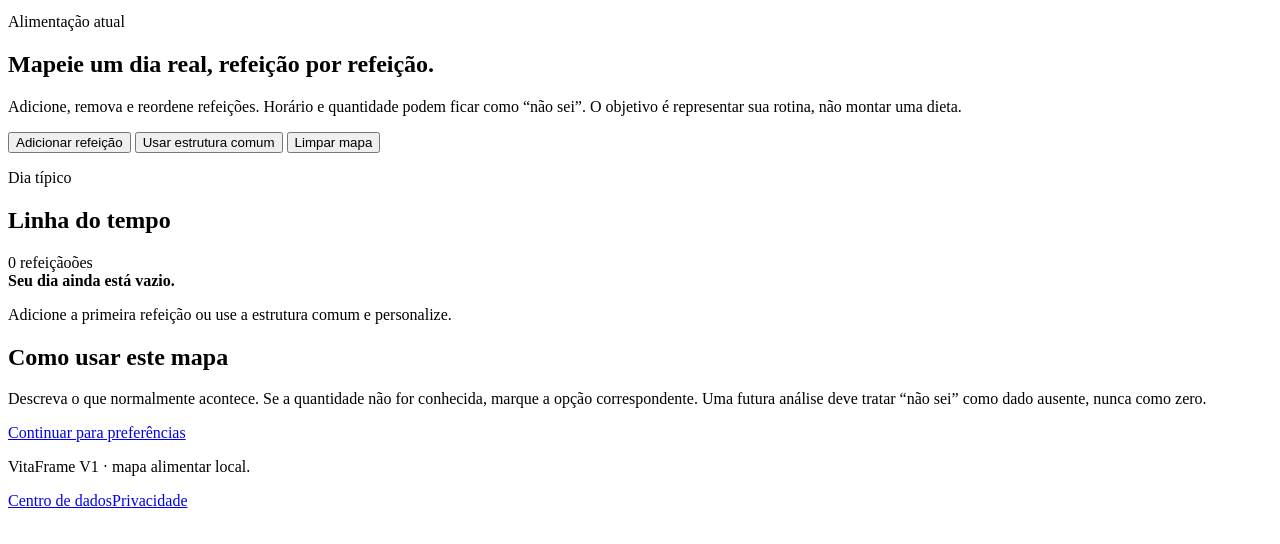
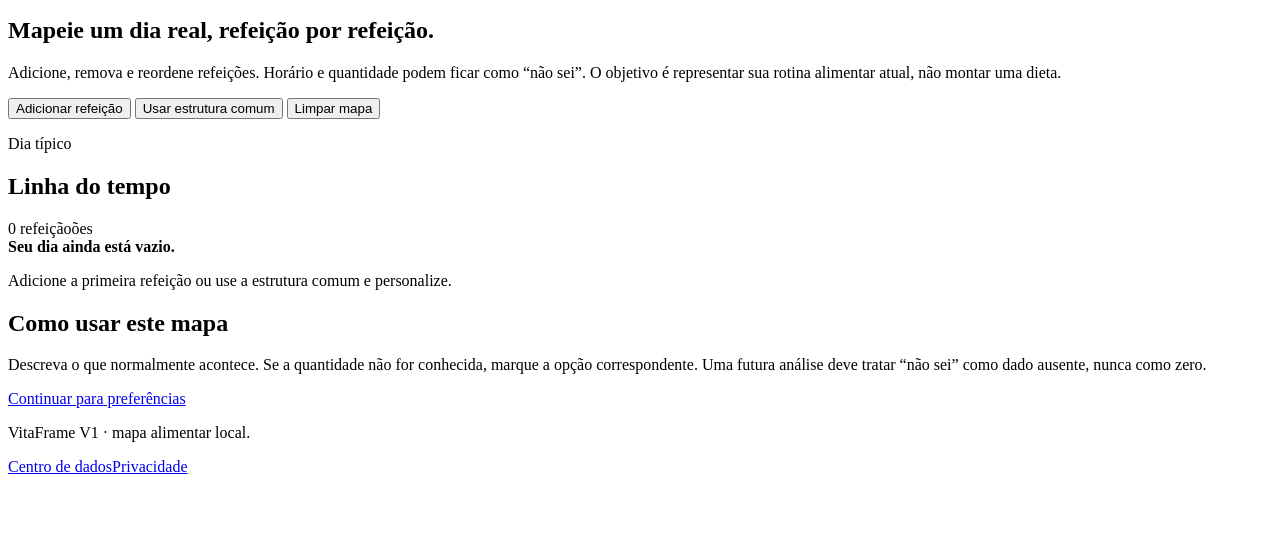
Before and after one commit to sylviohmartins/vitaframe, a website with bundled scripts: page meals.html in a window 1280 px wide. Shown: the part 68-612 px from the top of the page. Built offline with nearby package versions, Linux system fonts and the light colour scheme.

Commit message:
fix: simplify meal mapping hero

```diff
--- a/meals.html
+++ b/meals.html
@@ -23,9 +23,8 @@
     </header>
     <main id="main" tabindex="-1" class="meal-page">
       <section class="meal-header">
-        <p class="eyebrow">Alimentação atual</p>
         <h1>Mapeie um dia real, refeição por refeição.</h1>
-        <p>Adicione, remova e reordene refeições. Horário e quantidade podem ficar como “não sei”. O objetivo é representar sua rotina, não montar uma dieta.</p>
+        <p>Adicione, remova e reordene refeições. Horário e quantidade podem ficar como “não sei”. O objetivo é representar sua rotina alimentar atual, não montar uma dieta.</p>
       </section>
       <section class="meal-toolbar" aria-label="Ações do mapa alimentar">
         <button class="button primary" id="addMeal" type="button">Adicionar refeição</button>
@@ -42,7 +41,7 @@
         <a class="button primary" href="./index.html#assessment?step=5">Continuar para preferências</a>
       </section>
     </main>
-    <footer class="site-footer"><p>VitaFrame V1 · mapa alimentar local.</p><nav><a href="./advanced.html">Centro de dados</a><a href="./index.html#privacy">Privacidade</a></nav></footer>
+    <footer class="site-footer"><p>VitaFrame V1 · mapa alimentar local.</p><nav aria-label="Links do rodapé"><a href="./advanced.html">Centro de dados</a><a href="./index.html#privacy">Privacidade</a></nav></footer>
   </div>
   <div id="toast" class="toast" role="status" aria-live="polite" hidden></div>
   <script type="module" src="./src/meals.mjs"></script>
```
